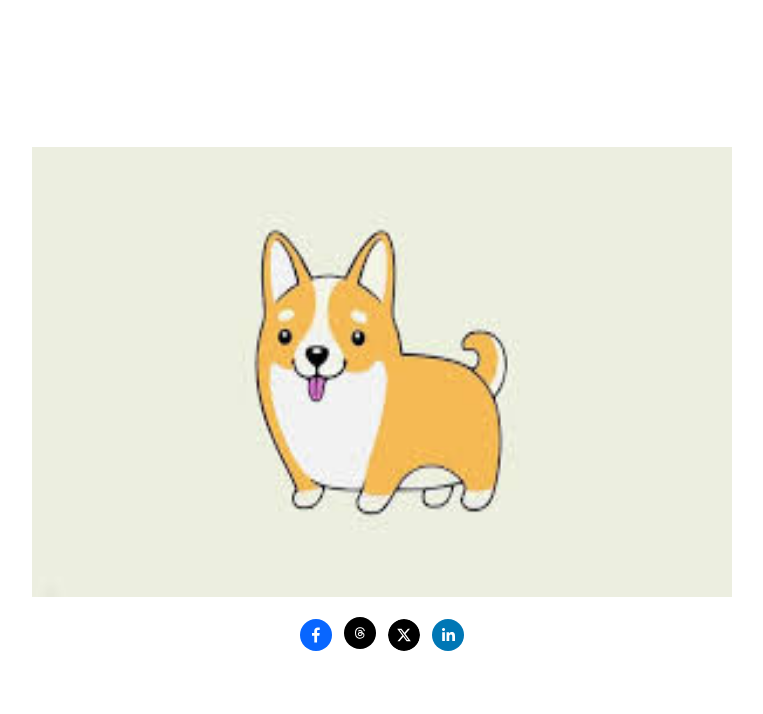
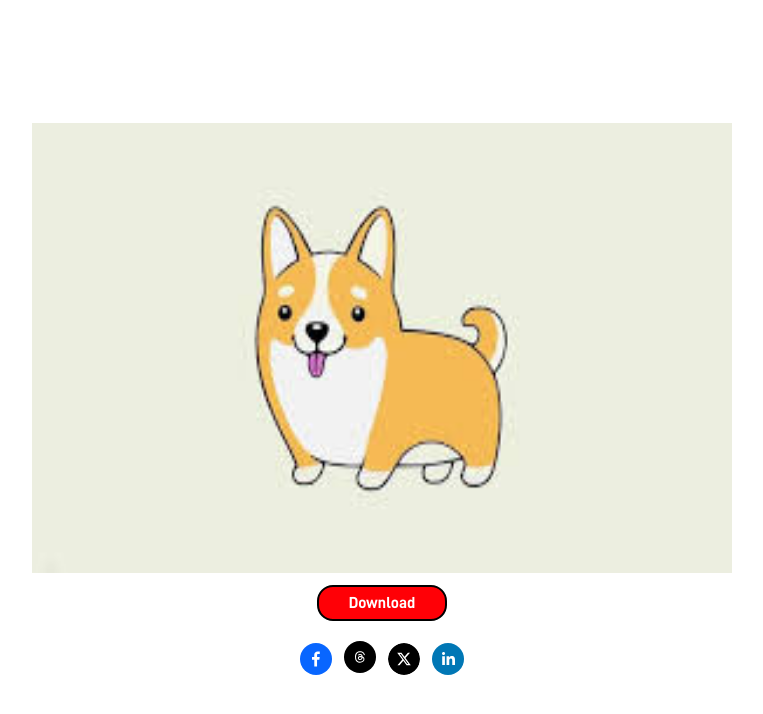
Before and after one commit to matthew-wearesection/my-best-t, a Next.js app: page /my-best-t/result/doglover in a window 1280 px wide. Shown: the top 714 px of the page, without its empty margins (258-1021 px from the left). Built offline with nearby package versions, Linux system fonts and the light colour scheme.

Commit message:
feat: add download button

```diff
--- a/app/result/[id]/page.tsx
+++ b/app/result/[id]/page.tsx
@@ -1,20 +1,23 @@
 import { CustomImage } from '@/components/CustomImage/CustomImage';
+import { DownloadImg } from '@/components/DownloadImg/DownloadImg';
 import { Share } from '@/components/Share/Share';
 import styles from '@/styles/result.module.scss';
 import { Metadata } from 'next';
 
+const basePath = '/my-best-t';
+
 const config: Record<string, Metadata | any> = {
   doglover: {
     description: 'You are the dog lover',
-    imgSrc: '/my-best-t/assets/dog-result.jpeg',
+    imgSrc: `${basePath}/assets/dog-result.jpeg`,
   },
   catlover: {
     description: 'You are the cat lover',
-    imgSrc: '/my-best-t/assets/cat-result.jpeg',
+    imgSrc: `${basePath}/assets/cat-result.jpeg`,
   },
   same: {
     description: 'You are love all',
-    imgSrc: '/my-best-t/assets/dog-cat-result.jpeg',
+    imgSrc: `${basePath}/assets/dog-cat-result.jpeg`,
   },
 };
 
@@ -32,11 +35,12 @@ export async function generateMetadata({ params }: { params: { id: string; image
 
 export default function ResultPage({ params }: { params: { id: string; image: string } }) {
   const description = config[params.id].description;
-  const imgSrc = config[params.id].imgSrc;
+  const imgSrc: string = config[params.id].imgSrc;
+
   return (
     <div className={styles['congratulation']}>
       <CustomImage src={imgSrc} alt={'congratulation'} />
-
+      <DownloadImg urlImg={imgSrc} imageName={basePath} />
       <Share urlShare={`https://matthew-wearesection.github.io/my-best-t/result/${params.id}`} />
     </div>
   );
--- /dev/null
+++ b/components/DownloadImg/DownloadImg.module.scss
@@ -0,0 +1,9 @@
+.button-download {
+  border: solid black 2px;
+  background: #ff0006;
+  color: white;
+  border-radius: 16px;
+  height: 36px;
+  width: 130px;
+  font-size: 16px;
+}
--- /dev/null
+++ b/components/DownloadImg/DownloadImg.tsx
@@ -0,0 +1,37 @@
+'use client';
+import React from 'react';
+import styles from './DownloadImg.module.scss';
+
+export const DownloadImg: React.FC<{ urlImg: string; imageName: string }> = ({ urlImg, imageName = 'result' }) => {
+  const download = (filename: string, content: string) => {
+    var element = document.createElement('a');
+    element.setAttribute('href', content);
+    element.setAttribute('download', filename);
+    element.style.display = 'none';
+    document.body.appendChild(element);
+
+    element.click();
+
+    document.body.removeChild(element);
+  };
+
+  const handleDownload = async (e: any) => {
+    try {
+      const result = await fetch(urlImg, {
+        method: 'GET',
+        headers: {},
+      });
+      const blob = await result.blob();
+      const url = URL.createObjectURL(blob);
+      download(imageName, url);
+      URL.revokeObjectURL(url);
+    } catch (error) {
+      console.error(error);
+    }
+  };
+  return (
+    <button className={styles['button-download']} onClick={handleDownload} type="button">
+      Download
+    </button>
+  );
+};
```
